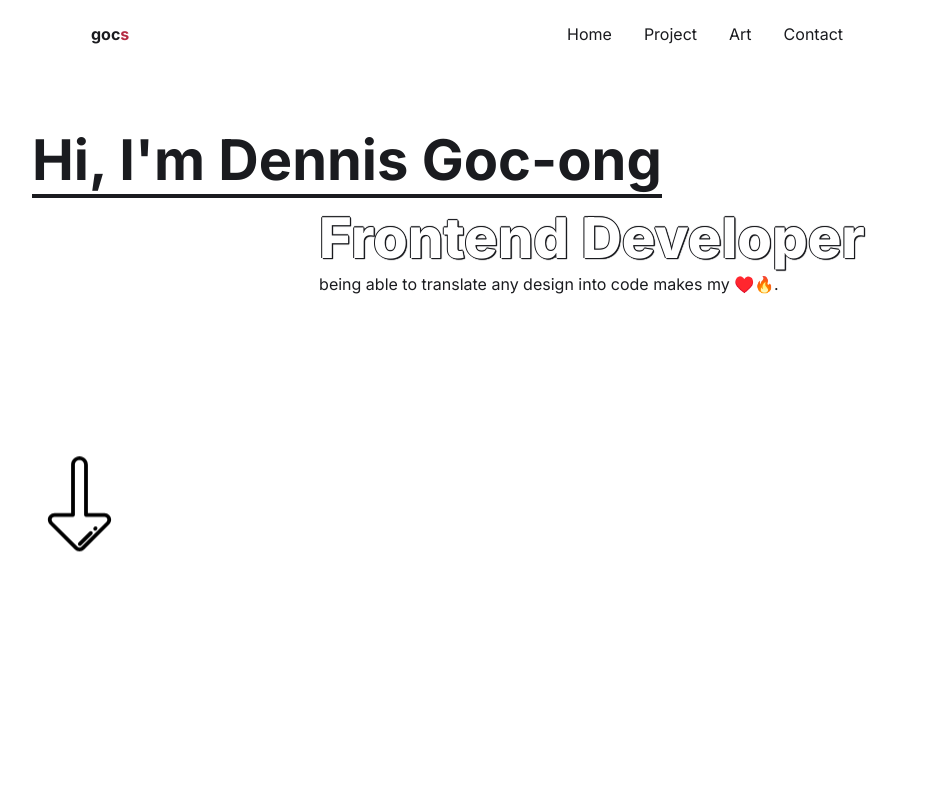
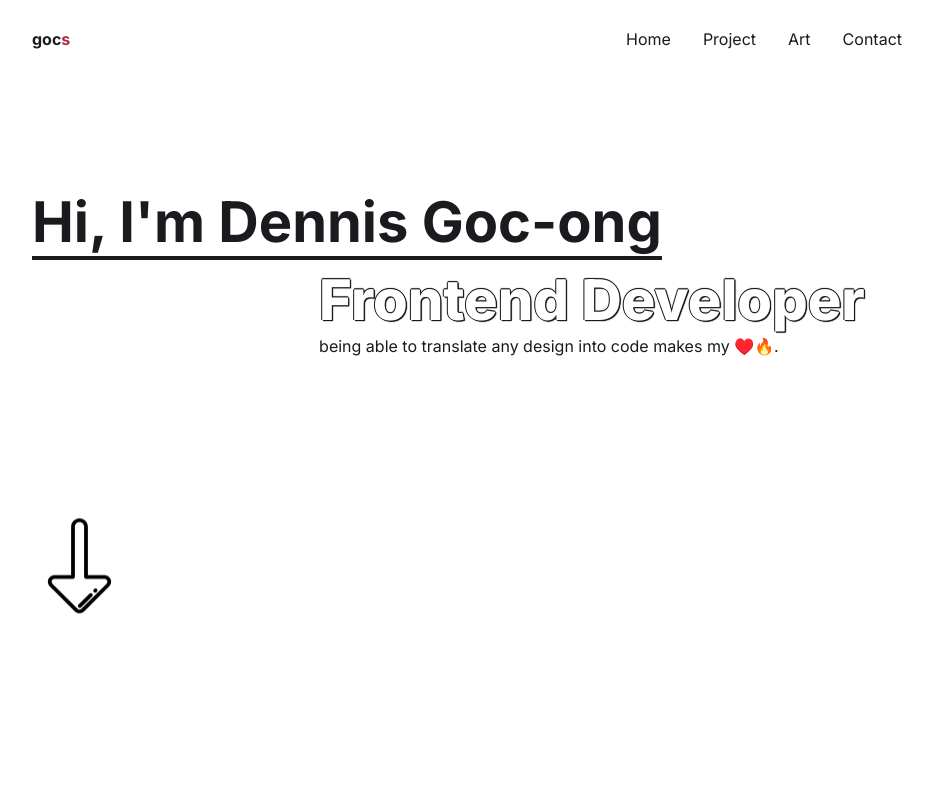
Before and after one commit to m-dennisgocong/gocs, a React (Vite) app: page / in a window 1280 px wide. Shown: the top 800 px of the page, without its empty margins (173-1106 px from the left). Built offline with nearby package versions, Linux system fonts and the light colour scheme.

Commit message:
refactor: change header position fixed to sticky
The header position is changes to sticky so I don't have to use media query adjusting the header for different viewport.

```diff
--- a/src/styles/Navigation.scss
+++ b/src/styles/Navigation.scss
@@ -4,12 +4,12 @@ header{
     display: flex;
     align-items: center;
     justify-content: space-between;
-    position: fixed;
+    position: sticky;
     top: 0;
     left: 0;
     right: 0;
     height: auto;
-    padding: 0.5em 1em;
+    padding: 0.5em 0;
     background-color: $header-main-color;
     z-index: 99999;
     a{
@@ -57,7 +57,7 @@ header{
 
         ul{
             list-style-type: none;
-            margin-top: 40%;
+            margin-top: 150px;
             line-height: 4rem;
             padding: 0;
             text-align: center;
@@ -81,9 +81,10 @@ header{
 @media (min-width: 768px) {
 
     header{
-        padding: 0.5em 0;
+        position: sticky;
+        padding: .8em 0;
+        margin-top: 1em;
         height: auto;
-        margin: 0 $margin-container;
         #logo{
             font-size: 1em;
         }
@@ -118,18 +119,3 @@ header{
         }
     }
 }
-
-@media (min-width: 992px) {
-    header{
-      padding: 1.5em 0 1em;
-      margin: 0 $margin-container * 2;
-    }
-
-}
-
-@media (min-width: 1279px) {
-    header{
-      margin: 0 $margin-container * 3.3;
-    }
-
-}
```
